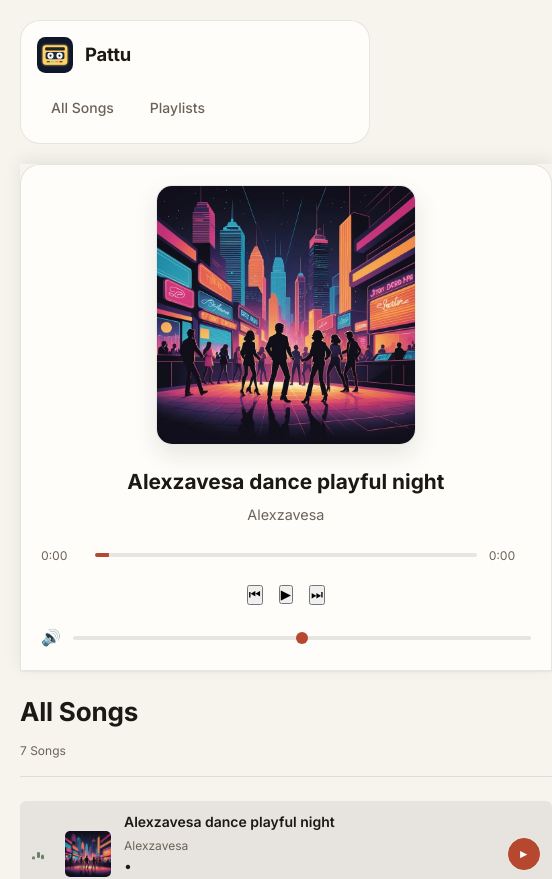
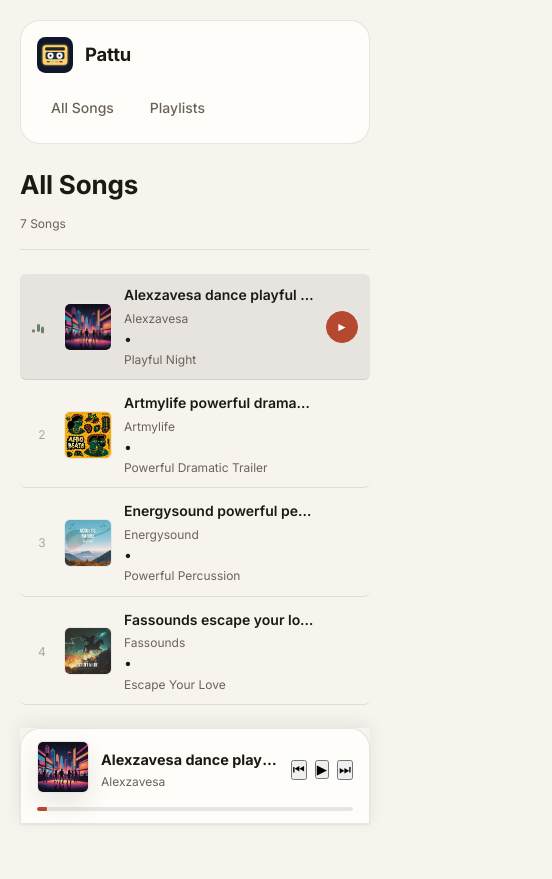
Before and after one commit to sarathkpreman/music-player, a React (Vite) app: page / in a window 390 px wide. Shown: the top 879 px of the page, 552 px wide, since content can reach past the window. After the commit the page ends 844 px from the top, so only its background shows below. Built offline with nearby package versions, Linux system fonts and the light colour scheme.

Commit message:
Added changes in style

```diff
--- a/src/index.css
+++ b/src/index.css
@@ -83,19 +83,28 @@
 
 /* =========================
    APP LAYOUT
+   .app is locked to the viewport height and never grows. Navbar sits at
+   the top, app-main fills the rest. Only .content-section scrolls — the
+   navbar and player are physically outside any scrolling context, so
+   they can't move no matter how tall the song list or playlist content
+   gets. This replaces the previous page-scroll + position:sticky model,
+   which broke whenever an ancestor's height math was off by anything.
 ========================= */
 
-
 .app {
-  min-height: 100vh;
+  height: 100vh;
+  overflow: hidden;
   padding: var(--space-5);
+  display: flex;
+  flex-direction: column;
 }
 
 .app-main {
   display: grid;
   grid-template-columns: 340px 1fr;
   gap: var(--space-5);
-  min-height: calc(100vh - 40px);
+  flex: 1;
+  min-height: 0;
 }
 
 /* =========================
@@ -115,12 +124,10 @@
 ========================= */
 
 .player-section {
-  position: sticky;
-  top: var(--space-5);
-  height: calc(100vh - 40px);
   display: flex;
   flex-direction: column;
   gap: var(--space-5);
+  min-height: 0;
 }
 
 /* =========================
@@ -129,7 +136,7 @@
 
 .content-section {
   min-height: 0;
-  height: calc(100vh - 40px);
+  height: 100%;
   overflow-y: auto;
 }
 
@@ -604,9 +611,11 @@
   background: var(--bg-surface);
   border: 1px solid var(--border);
   border-radius: var(--radius-xl);
-  position: sticky;
-  top: 0;
-  z-index: 100;
+  /* No sticky/fixed positioning needed: .app is a fixed-height flex
+     column and the navbar is a normal flex child above .app-main, so
+     there's no scroll context for it to ever move within. It's
+     physically locked in place. */
+  flex-shrink: 0;
 }
 
 .navbar-brand {
@@ -932,30 +941,32 @@
 
 /* =========================
    MOBILE
+   Same fixed-height .app model as desktop: .app-main switches from a
+   2-column grid to a vertical stack (content above, player below), and
+   .content-section remains the only scrolling region. The player is a
+   normal flex child with a fixed natural height — not sticky, not
+   absolutely positioned — so like the navbar, it's structurally
+   incapable of moving, since there's no scroll context around it.
 ========================= */
 
 @media (max-width: 900px) {
-  .app-main { grid-template-columns: 1fr; }
+  .app-main {
+    grid-template-columns: 1fr;
+    grid-template-rows: 1fr auto;
+
+  }
+
+  .content-section {
+    grid-row: 1;
+  }
 
   .player-section {
-    position: sticky;
-    top: auto;
-    bottom: 0;
-    left: 0;
-    right: 0;
-    width: 100%;
-    height: auto;
-    z-index: 90;
+    grid-row: 2;
     box-shadow: 0 -4px 16px rgba(28, 25, 20, 0.08);
   }
 
   .songs-header { flex-direction: column; align-items: flex-start; gap: var(--space-2); }
   .song-duration { display: none; }
-  .content-section {
-    height: auto;
-    overflow-y: visible;
-    padding-bottom: 220px;
-  }
 }
 
 @media (max-width: 768px) {
@@ -963,14 +974,84 @@
   .navbar-links { width: 100%; justify-content: flex-start; flex-wrap: wrap; }
   .logo-text { font-size: 1.15rem; }
 
-
   .music-player {
-    padding: 20px;
+    display: grid;
+    grid-template-columns: 52px 1fr auto;
+    grid-template-rows: auto auto;
+    grid-template-areas:
+      "cover info controls"
+      "progress progress progress";
+    align-items: center;
+    column-gap: var(--space-3);
+    row-gap: var(--space-2);
+    padding: var(--space-3) var(--space-4);
     border-radius: var(--radius-xl) var(--radius-xl) 0 0;
   }
 
-  .ctrl-btn.primary { width: 52px; height: 52px; }
-  .ctrl-btn { width: 38px; height: 38px; }
+  .player-cover-wrapper {
+    grid-area: cover;
+    display: block;
+  }
+
+  .player-cover {
+    width: 52px;
+    height: 52px;
+    max-width: 52px;
+    border-radius: var(--radius-sm);
+  }
+
+  .player-info {
+    grid-area: info;
+    text-align: left;
+    min-width: 0;
+  }
+
+  .track-title {
+    font-size: 0.9rem;
+  }
+
+  .track-artist {
+    font-size: 0.75rem;
+    margin-top: 1px;
+  }
+
+  .player-controls {
+    grid-area: controls;
+    gap: 8px;
+  }
+
+  .ctrl-btn {
+    width: 32px;
+    height: 32px;
+    border: none;
+    background: transparent;
+  }
+
+  .ctrl-btn.primary {
+    width: 40px;
+    height: 40px;
+  }
+
+  .progress-container {
+    grid-area: progress;
+    gap: 6px;
+  }
+
+
+  .progress-container .time {
+    display: none;
+  }
+
+  .progress-range::-webkit-slider-thumb {
+    width: 10px;
+    height: 10px;
+  }
+
+
+  .volume-container {
+    display: none;
+  }
+
   .playlist-form { flex-direction: column; }
   .create-btn { padding: 10px 0; }
   .playlist-song-item .song-artist { display: none; }
```
